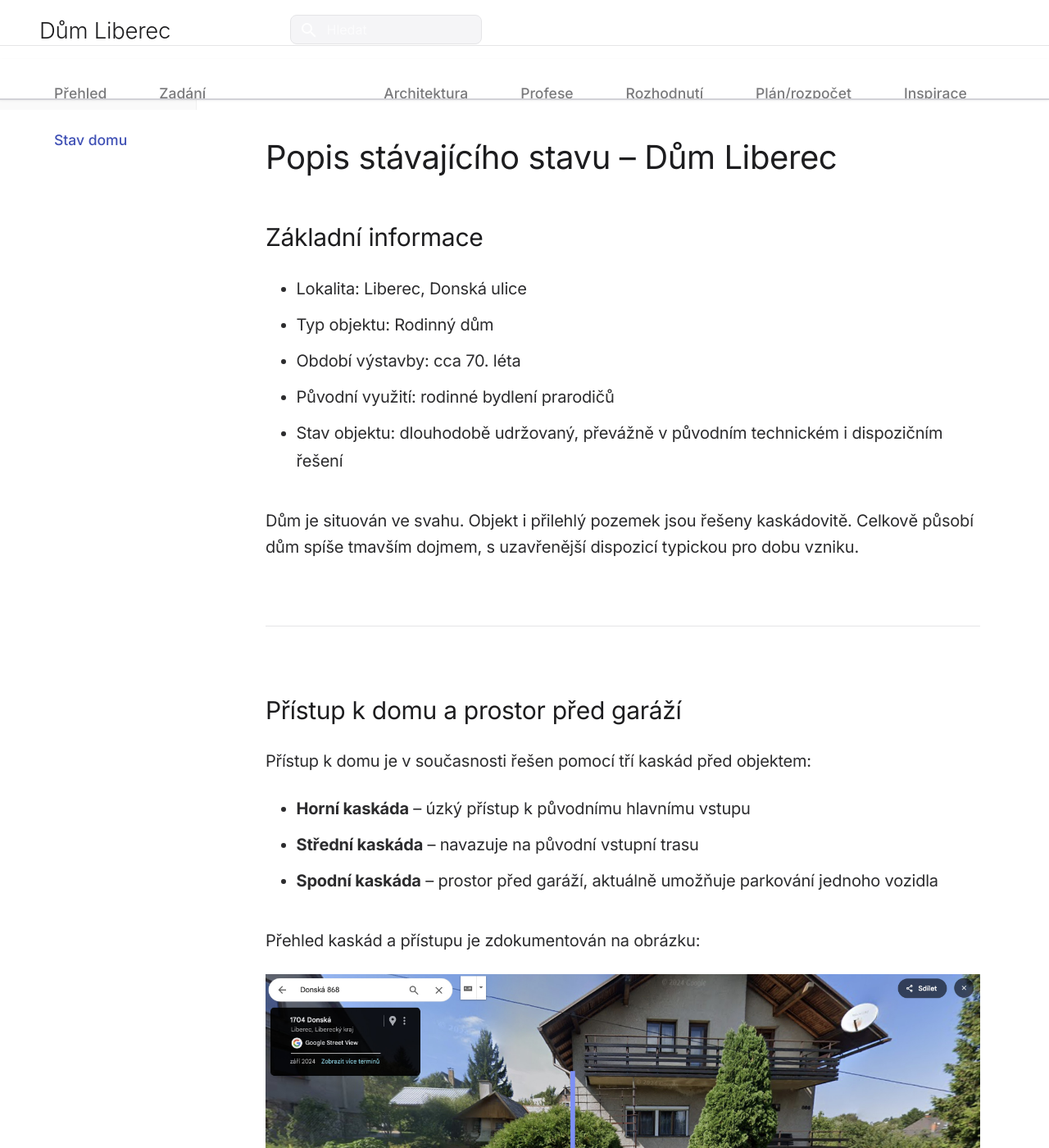
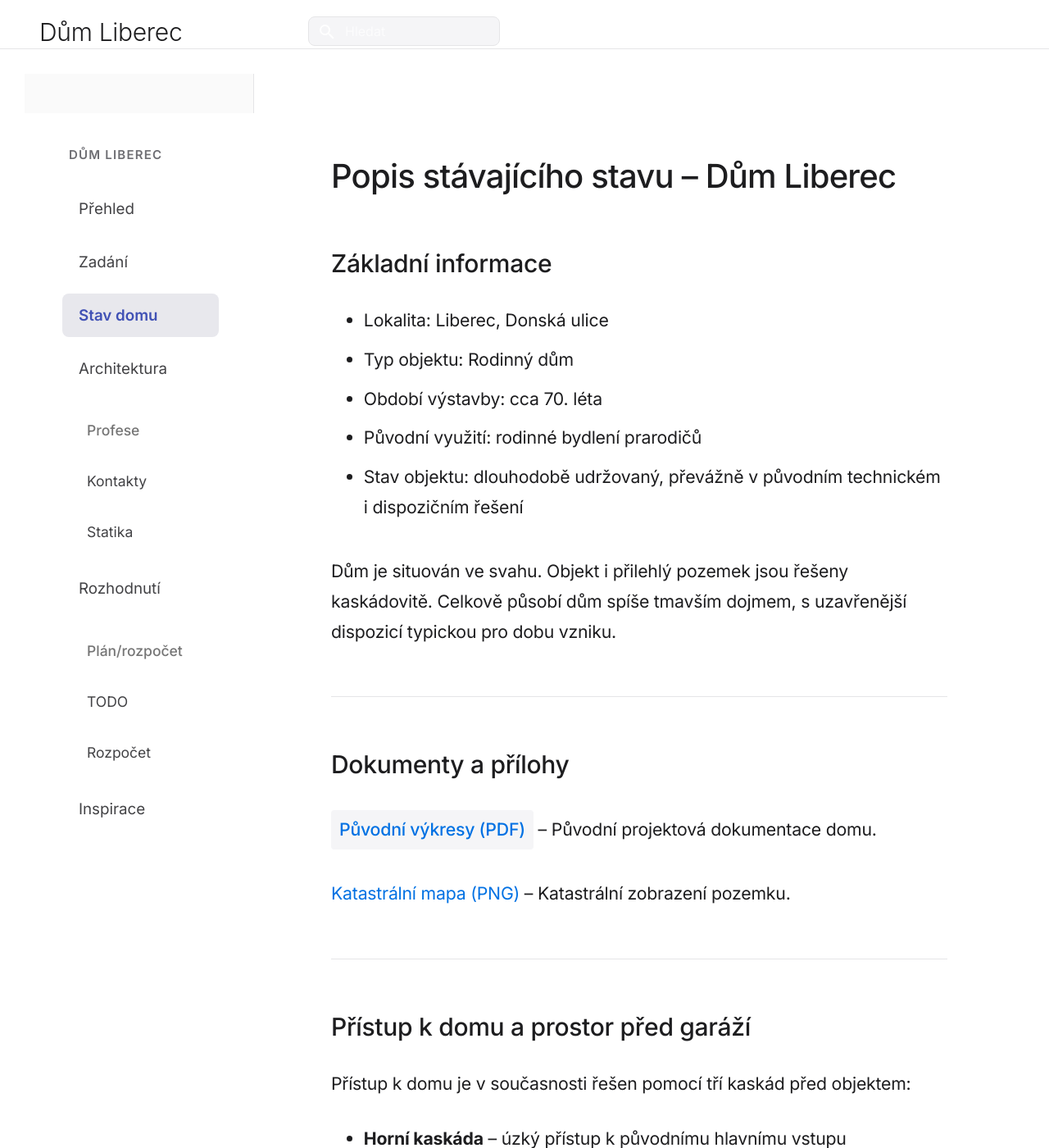
Before and after one commit to josefkubinek-star/dum-liberec, an MkDocs documentation site: the page built from docs/02_Stavajici_stav/Popis_stavajiciho_stavu.md, in a window 1280 px wide and 1400 px high. Shown: the whole window at 82% size. Built offline with MkDocs 1.6.1 and Material for MkDocs 9.7.7, drawn with Linux system fonts in a browser that asks for light colours; some web fonts are replaced.

Commit message:
Improve UI + fix assets + Pages routing
- Remove top tabs navigation, use sidebar only
- Redesign CSS for clean Apple-style sidebar navigation
- Add PDF and image links to content pages
- Create site audit document
- Ensure GitHub Pages routing works correctly

```diff
--- a/docs/02_Stavajici_stav/Popis_stavajiciho_stavu.md
+++ b/docs/02_Stavajici_stav/Popis_stavajiciho_stavu.md
@@ -9,6 +9,14 @@
 
 Dům je situován ve svahu. Objekt i přilehlý pozemek jsou řešeny kaskádovitě.
 Celkově působí dům spíše tmavším dojmem, s uzavřenější dispozicí typickou pro dobu vzniku.
+
+---
+
+## Dokumenty a přílohy
+
+**[Původní výkresy (PDF)](Puvodni_vykresy.pdf)** – Původní projektová dokumentace domu.
+
+**[Katastrální mapa (PNG)](Katastr.png)** – Katastrální zobrazení pozemku.
 
 ---
 
--- a/docs/stylesheets/extra.css
+++ b/docs/stylesheets/extra.css
@@ -1,9 +1,9 @@
-/* Personal Project Diary Style - Notion/Apple-like */
+/* Apple-style Personal Documentation - Clean, Minimal, Readable */
 
-/* Import Inter font with light weights */
-@import url('https://fonts.googleapis.com/css2?family=Inter:wght@300;400;500&display=swap');
+/* Import Inter font */
+@import url('https://fonts.googleapis.com/css2?family=Inter:wght@300;400;500;600&display=swap');
 
-/* Base typography - Notion-like, larger, more readable */
+/* Base typography - Apple-style, readable */
 :root {
   --md-text-font: "Inter", -apple-system, BlinkMacSystemFont, "SF Pro Display", "Segoe UI", sans-serif;
   --md-code-font: "SF Mono", "Monaco", "Menlo", "Consolas", monospace;
@@ -11,36 +11,36 @@
 
 /* Main content - Apple-style, readable, clean */
 .md-typeset {
-  font-size: 1rem; /* 16px */
-  line-height: 1.6;
-  color: #2c2c2e; /* Softer than pure black */
+  font-size: 1.0625rem; /* 17px - slightly larger for better readability */
+  line-height: 1.75; /* Generous line height */
+  color: #1d1d1f; /* Dark text for readability */
   font-weight: 400;
   letter-spacing: -0.01em;
 }
 
 .md-typeset p {
-  margin-bottom: 1.25rem;
-  max-width: 70ch;
+  margin-bottom: 1.5rem;
+  max-width: 75ch; /* Optimal reading width */
 }
 
-/* Headings - Apple-style, clean, readable */
+/* Headings - Apple-style, clean hierarchy */
 .md-typeset h1 {
-  font-size: 1.875rem; /* 30px */
-  font-weight: 400;
-  letter-spacing: -0.01em;
-  line-height: 1.3;
+  font-size: 2rem; /* 32px */
+  font-weight: 500;
+  letter-spacing: -0.02em;
+  line-height: 1.25;
   margin-top: 0;
-  margin-bottom: 1.5rem;
+  margin-bottom: 2rem;
   color: #1d1d1f;
 }
 
 .md-typeset h2 {
   font-size: 1.5rem; /* 24px */
-  font-weight: 400;
+  font-weight: 500;
   letter-spacing: -0.01em;
   line-height: 1.4;
-  margin-top: 2.5rem;
-  margin-bottom: 1.25rem;
+  margin-top: 3rem;
+  margin-bottom: 1.5rem;
   color: #1d1d1f;
 }
 
@@ -49,18 +49,9 @@
   font-weight: 500;
   letter-spacing: -0.01em;
   line-height: 1.4;
-  margin-top: 2rem;
-  margin-bottom: 0.75rem;
+  margin-top: 2.5rem;
+  margin-bottom: 1rem;
   color: #1d1d1f;
-}
-
-/* Homepage hero - clean and welcoming */
-.md-typeset h1:first-child {
-  font-size: 2rem; /* 32px */
-  font-weight: 400;
-  letter-spacing: -0.01em;
-  line-height: 1.3;
-  margin-bottom: 1.5rem;
 }
 
 /* Content area - Apple-style, centered, clean */
@@ -70,13 +61,13 @@
 
 .md-content {
   background-color: #ffffff;
-  padding: 3rem 3rem;
-  max-width: 1040px; /* 980-1100px range for better readability */
+  padding: 4rem 3.5rem;
+  max-width: 1000px; /* Optimal reading width */
   margin: 0 auto;
   border-radius: 0;
 }
 
-/* Hide right TOC sidebar completely - multiple selectors to ensure it's hidden */
+/* Hide right TOC sidebar completely */
 .md-sidebar--secondary {
   display: none !important;
 }
@@ -89,100 +80,24 @@
   display: none !important;
 }
 
-/* Also hide TOC button if it exists */
 .md-header__button[for="__toc"] {
   display: none !important;
 }
 
-/* Adjust main content when TOC is hidden */
-.md-main {
-  flex: 1;
+/* Hide top tabs completely - we use sidebar only */
+.md-tabs {
+  display: none !important;
 }
 
-.md-main__inner {
-  max-width: 100%;
+/* Left sidebar - PRIMARY NAVIGATION - Apple-style, readable */
+.md-sidebar--primary {
+  background-color: #fafafa;
+  border-right: 1px solid #e5e5e7;
+  width: 280px; /* Wider for better readability */
 }
 
-/* Top tabs navigation - clearly visible, high contrast, primary navigation */
-.md-tabs {
-  background-color: #ffffff;
-  backdrop-filter: blur(20px);
-  border-bottom: 2px solid #d2d2d7;
-  box-shadow: 0 1px 3px rgba(0, 0, 0, 0.05);
-  position: sticky;
-  top: 0;
-  z-index: 10;
-}
-
-.md-tabs__list {
-  max-width: 100%;
-  white-space: nowrap; /* Prevent wrapping */
-  overflow-x: auto; /* Allow horizontal scroll if needed */
-  overflow-y: hidden;
-  -webkit-overflow-scrolling: touch;
-  scrollbar-width: thin;
-  scrollbar-color: #d2d2d7 transparent;
-}
-
-.md-tabs__list::-webkit-scrollbar {
-  height: 4px;
-}
-
-.md-tabs__list::-webkit-scrollbar-track {
-  background: transparent;
-}
-
-.md-tabs__list::-webkit-scrollbar-thumb {
-  background-color: #d2d2d7;
-  border-radius: 2px;
-}
-
-.md-tabs__item {
-  white-space: nowrap; /* Prevent individual items from wrapping */
-  flex-shrink: 0; /* Don't shrink items */
-}
-
-.md-tabs__link {
-  color: #424245; /* Darker, more visible */
-  font-size: 0.875rem; /* 14px - slightly smaller to fit better */
-  font-weight: 500; /* Medium weight for better visibility */
-  padding: 0.75rem 1rem; /* Slightly reduced padding */
-  transition: all 0.2s ease;
-  border-bottom: 3px solid transparent;
-  white-space: nowrap;
-  display: inline-block;
-}
-
-.md-tabs__link:hover {
-  color: #1d1d1f;
-  background-color: #f5f5f7;
-  border-bottom-color: #d2d2d7;
-}
-
-.md-tabs__link--active {
-  color: #1d1d1f; /* Very dark for maximum contrast */
-  font-weight: 600; /* Bold for active state */
-  border-bottom: 3px solid #1d1d1f; /* Thicker, darker underline */
-  background-color: transparent;
-}
-
-/* Left sidebar - minimal, only shown when there are subpages */
-.md-sidebar--primary {
-  background-color: #fafafa;
-  border-right: 1px solid #f0f0f0;
-  width: 240px;
-}
-
-/* Hide sidebar on homepage - sidebar is only needed for subpages */
-.md-nav--primary .md-nav__list > .md-nav__item:only-child {
-  /* Single item means no subpages, but we can't hide sidebar from here */
-}
-
-/* Actually, MkDocs shows sidebar automatically when needed */
-/* We just style it minimally and let it appear only for nested sections */
-
 .md-sidebar__scrollwrap {
-  padding: 2rem 1.5rem;
+  padding: 2.5rem 1.5rem;
 }
 
 .md-nav {
@@ -191,22 +106,24 @@
 }
 
 .md-nav__title {
-  font-size: 0.8125rem; /* 13px */
-  font-weight: 500;
+  font-size: 0.75rem; /* 12px */
+  font-weight: 600;
   color: #6e6e73;
-  padding: 0.5rem 1rem;
-  margin-bottom: 0.5rem;
+  padding: 0.75rem 1rem;
+  margin-bottom: 0.75rem;
   text-transform: uppercase;
-  letter-spacing: 0.05em;
+  letter-spacing: 0.08em;
 }
 
 .md-nav__link {
-  color: #6e6e73;
-  padding: 0.5rem 1rem;
-  border-radius: 6px;
-  transition: all 0.15s ease;
+  color: #424245; /* Darker for better visibility */
+  padding: 0.625rem 1rem;
+  border-radius: 8px;
+  transition: all 0.2s ease;
   font-weight: 400;
-  font-size: 0.875rem; /* 14px */
+  font-size: 0.9375rem; /* 15px */
+  line-height: 1.5;
+  display: block;
 }
 
 .md-nav__link:hover {
@@ -215,45 +132,49 @@
 }
 
 .md-nav__link--active {
-  color: #1d1d1f;
-  font-weight: 500;
-  background-color: #f5f5f7;
+  color: #1d1d1f; /* Very dark for maximum contrast */
+  font-weight: 600; /* Bold for active state */
+  background-color: #e8e8ed; /* Light gray background for clear visibility */
 }
 
 .md-nav__item {
-  margin-bottom: 0.3rem;
+  margin-bottom: 0.25rem;
+}
+
+/* Nested navigation items */
+.md-nav__item--nested > .md-nav__link {
+  font-weight: 500;
+}
+
+.md-nav__item--nested .md-nav__link {
+  padding-left: 1.5rem;
+  font-size: 0.875rem; /* 14px */
 }
 
 /* Header - Apple-style minimal */
 .md-header {
-  background-color: rgba(255, 255, 255, 0.95);
-  backdrop-filter: blur(20px);
+  background-color: #ffffff;
   border-bottom: 1px solid #e5e5e7;
-  box-shadow: none;
-  height: 56px;
+  box-shadow: 0 1px 0 rgba(0, 0, 0, 0.05);
+  height: 60px;
 }
 
-/* Hide site title text in header (logo is enough) */
 .md-header__title {
   display: none;
 }
 
 .md-header__button.md-logo {
   margin-right: 0;
-}
-
-/* Logo - simple wordmark */
-.md-header__button.md-logo {
   padding: 0.5rem;
 }
 
 .md-header__button.md-logo img,
 .md-header__button.md-logo svg {
-  height: 2.2rem;
+  height: 2.4rem;
   width: auto;
 }
 
-/* Search - very subtle */
+/* Search - subtle */
 .md-search__form {
   background-color: #f5f5f7;
   border-radius: 8px;
@@ -264,7 +185,7 @@
   background-color: #ebebed;
 }
 
-/* Links - Apple-style, subtle */
+/* Links - Apple-style */
 .md-typeset a {
   color: #0071e3; /* Apple blue */
   text-decoration: none;
@@ -278,7 +199,30 @@
   border-bottom-color: #0071e3;
 }
 
-/* Lists - more spacing, better readability */
+/* PDF links - make them stand out */
+.md-typeset a[href$=".pdf"] {
+  color: #0071e3;
+  font-weight: 500;
+  padding: 0.25rem 0.5rem;
+  border-radius: 4px;
+  background-color: #f5f5f7;
+  display: inline-block;
+  margin: 0.25rem 0;
+}
+
+.md-typeset a[href$=".pdf"]:hover {
+  background-color: #e8e8ed;
+  border-bottom: none;
+}
+
+/* Images - clean styling */
+.md-typeset img {
+  border-radius: 8px;
+  margin: 2rem 0;
+  box-shadow: 0 2px 8px rgba(0, 0, 0, 0.08);
+}
+
+/* Lists - better spacing */
 .md-typeset ul,
 .md-typeset ol {
   margin-left: 2rem;
@@ -287,14 +231,10 @@
 
 .md-typeset li {
   margin-bottom: 0.75rem;
-  line-height: 1.7;
+  line-height: 1.75;
 }
 
-.md-typeset li p {
-  margin-bottom: 1rem;
-}
-
-/* Code - subtle, readable */
+/* Code - subtle */
 .md-typeset code {
   background-color: #f5f5f7;
   color: #1d1d1f;
@@ -308,21 +248,15 @@
   background-color: #fafafa;
   border: 1px solid #e5e5e7;
   border-radius: 8px;
-  padding: 2rem;
+  padding: 1.5rem;
   margin: 2rem 0;
 }
 
-.md-typeset pre code {
-  font-weight: 400;
-  color: #1d1d1f;
-  line-height: 1.6;
-}
-
-/* Horizontal rules - very subtle */
+/* Horizontal rules */
 .md-typeset hr {
   border: none;
   border-top: 1px solid #e5e5e7;
-  margin: 4rem 0;
+  margin: 3rem 0;
 }
 
 /* Tables - minimal */
@@ -354,22 +288,21 @@
   margin: 2rem 0;
 }
 
-/* Blockquotes - readable */
+/* Blockquotes */
 .md-typeset blockquote {
   border-left: 3px solid #e5e5e7;
   color: #6e6e73;
   padding-left: 1.5rem;
-  margin-left: 0;
-  margin: 1.5rem 0;
+  margin: 2rem 0;
   font-style: normal;
-  font-size: 1.125rem; /* 18px */
-  line-height: 1.7;
+  font-size: 1.0625rem;
+  line-height: 1.75;
 }
 
 /* Footer - minimal */
 .md-footer {
   background-color: #fafafa;
-  border-top: 1px solid #f0f0f0;
+  border-top: 1px solid #e5e5e7;
   color: #6e6e73;
 }
 
@@ -377,7 +310,7 @@
   padding: 2rem 0;
 }
 
-/* Remove all shadows and heavy effects */
+/* Remove shadows */
 .md-header,
 .md-sidebar,
 .md-content,
@@ -387,7 +320,7 @@
   box-shadow: none;
 }
 
-/* Buttons - subtle */
+/* Buttons */
 .md-button {
   border-radius: 8px;
   border: 1px solid #e5e5e7;
@@ -402,62 +335,37 @@
   border-color: #d2d2d7;
 }
 
-/* Focus states - subtle */
-*:focus-visible {
-  outline: 2px solid #0066cc;
-  outline-offset: 2px;
-  border-radius: 4px;
-}
-
 /* Mobile responsiveness */
 @media screen and (max-width: 76.25em) {
   .md-content {
-    padding: 2.5rem 2.5rem;
+    padding: 3rem 2.5rem;
     max-width: 100%;
   }
 
-  .md-typeset h1:first-child {
-    font-size: 1.875rem;
+  .md-typeset {
+    font-size: 1rem; /* 16px */
   }
 
-  .md-typeset {
-    font-size: 0.9375rem; /* 15px */
-  }
-
-  /* Hide sidebar on medium screens when not needed */
   .md-sidebar--primary {
-    display: none;
+    width: 260px;
   }
 }
 
 @media screen and (max-width: 59.9375em) {
   .md-content {
-    padding: 2rem 2rem;
+    padding: 2.5rem 2rem;
   }
 
   .md-typeset {
     font-size: 0.9375rem; /* 15px */
-    line-height: 1.6;
-  }
-
-  .md-typeset h1:first-child {
-    font-size: 1.75rem;
-  }
-
-  .md-typeset h1 {
-    font-size: 1.625rem;
-  }
-
-  .md-typeset h2 {
-    font-size: 1.375rem;
+    line-height: 1.7;
   }
 
   .md-sidebar--primary {
-    display: none;
+    width: 240px;
   }
 }
 
-/* Hide sidebar on very small screens - content first */
 @media screen and (max-width: 44.9375em) {
   .md-sidebar--primary {
     display: none !important;
@@ -466,8 +374,4 @@
   .md-content {
     padding: 2rem 1.5rem;
   }
-
-  .md-tabs {
-    overflow-x: auto;
-  }
 }
--- a/mkdocs.yml
+++ b/mkdocs.yml
@@ -28,9 +28,8 @@ theme:
         icon: material/brightness-4
         name: Switch to light mode
   features:
-    - navigation.tabs
-    - navigation.tabs.sticky
-    - navigation.top
+    - navigation.sections
+    - navigation.expand
     - navigation.indexes
     - search.suggest
   font:
```
Also changed, not shown: docs/00_README/site_audit.md (added, +131 -0 lines), docs/03_Architektura/Koncept.md (+6 -0 lines).
